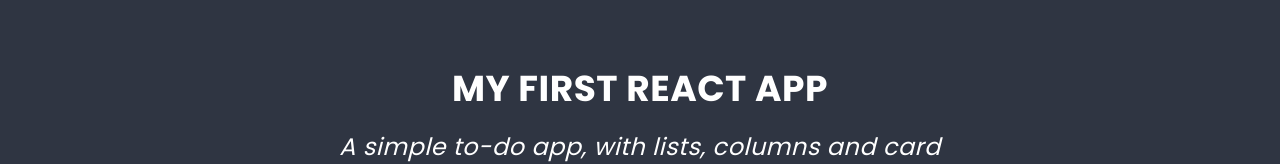
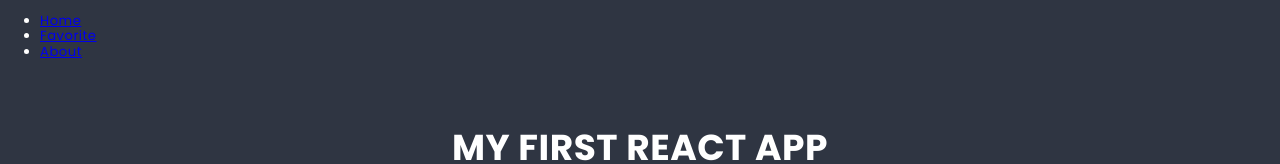
Before and after one commit to Elene-tech/project-react, a React (Create React App) app: page / in a window 1280 px wide. Shown: the top 164 px of the page. Built offline with nearby package versions, Linux system fonts and the light colour scheme.

Commit message:
Add Search activator function

```diff
--- a/package.json
+++ b/package.json
@@ -10,6 +10,7 @@
     "react": "^18.2.0",
     "react-dom": "^18.2.0",
     "react-redux": "7.2.5",
+    "react-router-dom": "6.0.1",
     "react-scripts": "5.0.1",
     "redux": "^4.2.1",
     "redux-devtools-extension": "2.13.9",
--- a/src/App.js
+++ b/src/App.js
@@ -2,14 +2,18 @@ import Hero from './components/Hero/Hero';
 import SearchForm from './components/SearchForm/SearchForm';
 import List from './components/List/List';
 import Container from './components/Container/Container';
+import NavBar from './components/NavBar/NavBar';
 
 const App = () => {
   return (
-    <Container>
-      <Hero />
-      <SearchForm />
-      <List />
-    </Container>
+    <main>
+      <NavBar />
+      <Container>
+        <Hero />
+        <SearchForm />
+        <List />
+      </Container>
+    </main>
   );
 };
 export default App;
--- /dev/null
+++ b/src/components/NavBar/NavBar.js
@@ -0,0 +1,25 @@
+import styles from './NavBar.module.scss';
+
+const NavBar = () => {
+  return (
+    <div>
+      <div>
+        <a href="#">
+          <i className="fa-solid fa-list-check"></i>
+        </a>
+      </div>
+      <ul>
+        <li>
+          <a href="#">Home</a>
+        </li>
+        <li>
+          <a href="#">Favorite</a>
+        </li>
+        <li>
+          <a href="#">About</a>
+        </li>
+      </ul>
+    </div>
+  );
+};
+export default NavBar;
--- /dev/null
+++ b/src/components/NavBar/NavBar.module.scss
@@ -0,0 +1 @@
+@import '../../styles/settings.scss';
--- a/src/components/SearchForm/SearchForm.js
+++ b/src/components/SearchForm/SearchForm.js
@@ -3,6 +3,7 @@ import TextInput from '../TextInput/TextInput';
 import Button from '../Button/Button';
 import { useState } from 'react';
 import { useDispatch } from 'react-redux';
+import { addSearch } from '../../redux/store';
 
 const SearchForm = () => {
   const [searchLet, setSearchLet] = useState('');
@@ -10,7 +11,7 @@ const SearchForm = () => {
 
   const handleSubmit = (e) => {
     e.preventDefault();
-    dispatch({ type: 'UPDATE_SEARCHSTRING', payload: searchLet });
+    dispatch(addSearch({ searchLet }));
     setSearchLet('');
   };
 
--- a/src/redux/store.js
+++ b/src/redux/store.js
@@ -14,6 +14,10 @@ export const getAllColumns = ({ columns }) => columns;
 // action creators
 export const addColumn = (payload) => ({ type: 'ADD_COLUMN', payload });
 export const addCard = (payload) => ({ type: 'ADD_CARD', payload });
+export const addSearch = (payload) => ({
+  type: 'UPDATE_SEARCHSTRING',
+  payload,
+});
 
 const reducer = (state, action) => {
   const dispatch = (action) => {
```
Also changed, not shown: 1 other file (tests, documents, lock files or other folders).
